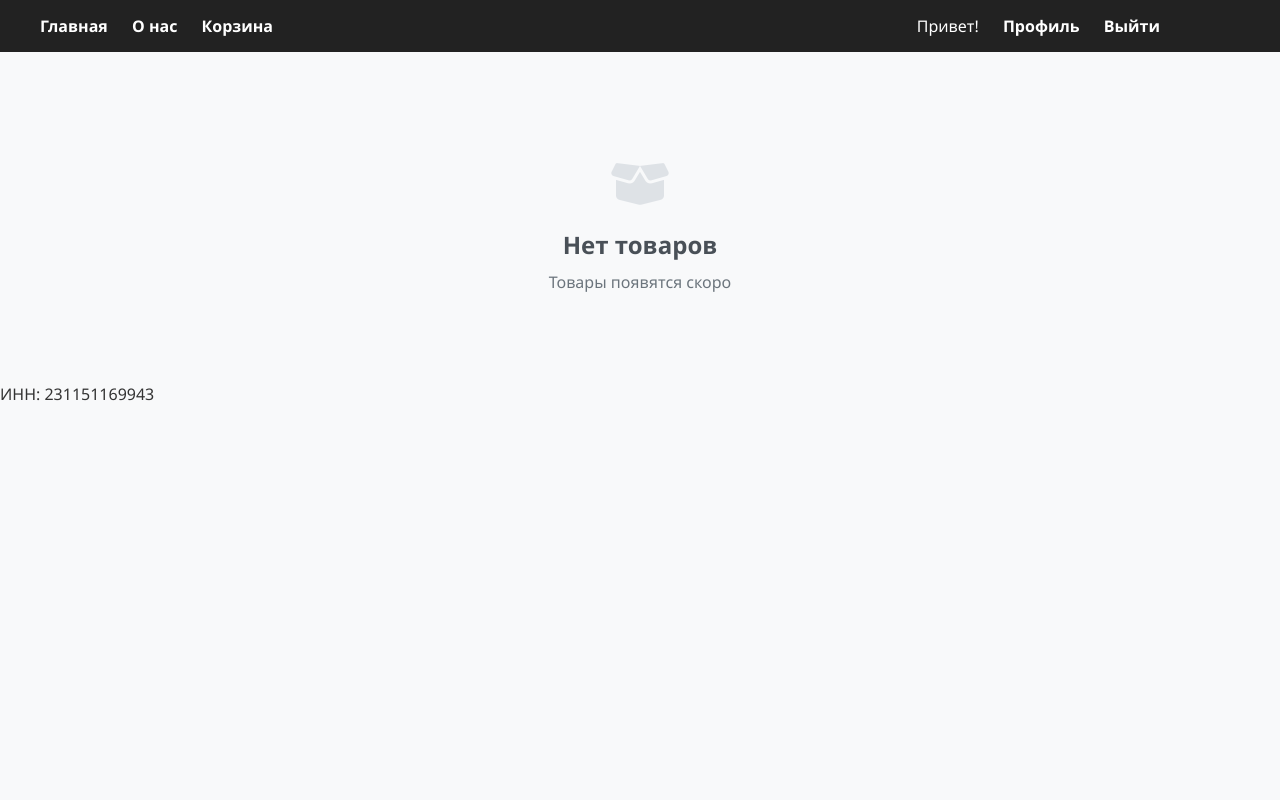
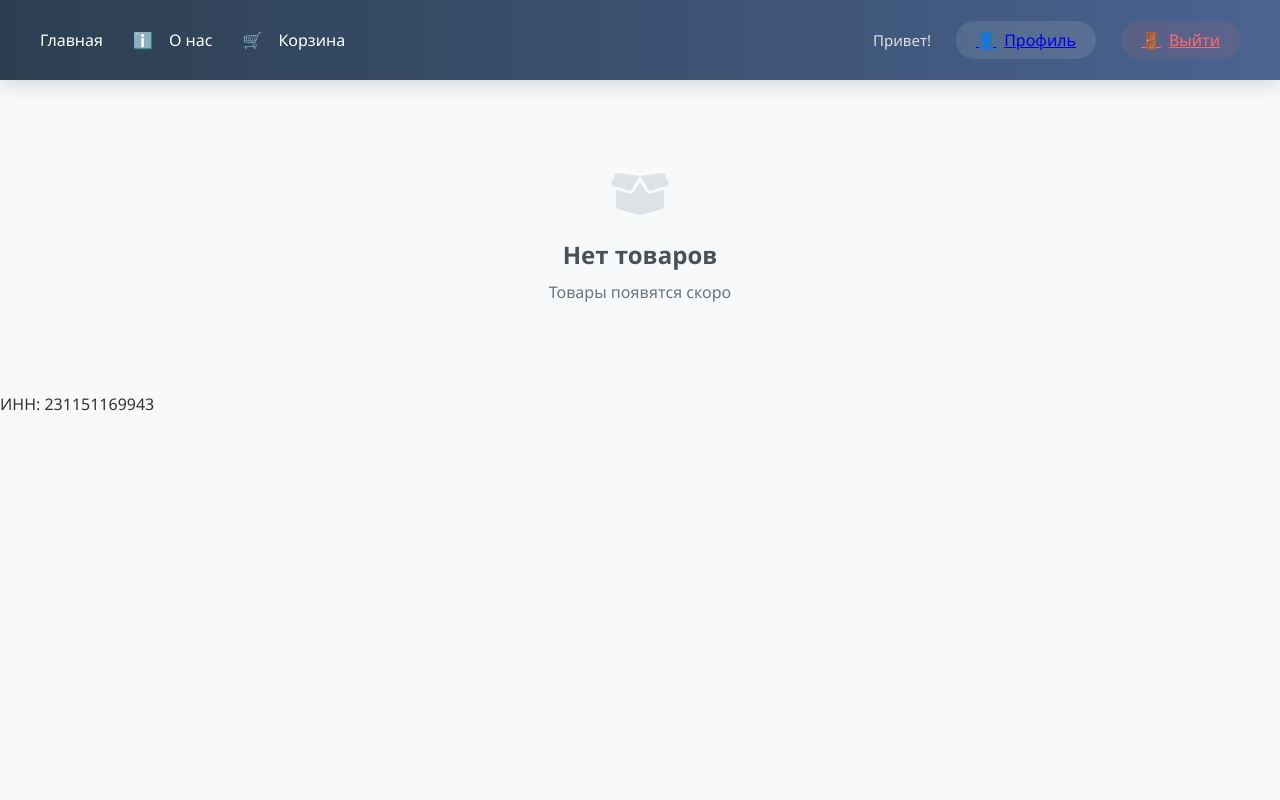
Before and after one commit to thelight21313/mini-shop, a Django app: page / in a window 1280 px wide. Run offline with Django 4.2, Linux system fonts and the light colour scheme; data that the repository does not hold is empty; parts of the project's set-up code (start-up, migrations or seed data) failed here and were passed over.

Commit message:
update header.html

```diff
--- a/main/templates/main/header.html
+++ b/main/templates/main/header.html
@@ -2,55 +2,181 @@
 <html lang="en">
 <head>
   <meta charset="UTF-8">
-  <title>Title</title>
+  <title>Online Store</title>
   <style>
+    * {
+      margin: 0;
+      padding: 0;
+      box-sizing: border-box;
+    }
 
     body {
-            margin: 0;
-            font-family: Arial, sans-serif;
-            background: #f4f4f4;
-            padding-top: 70px
+      font-family: 'Segoe UI', Tahoma, Geneva, Verdana, sans-serif;
+      background: linear-gradient(135deg, #f5f7fa 0%, #c3cfe2 100%);
+      min-height: 100vh;
+      padding-top: 80px;
     }
 
     /* HEADER */
     .navbar {
-            background: #222;
+      background: linear-gradient(90deg, #2c3e50 0%, #4a6491 100%);
       color: white;
-            padding: 15px 40px;
+      padding: 0 40px;
       display: flex;
       justify-content: space-between;
       align-items: center;
-            position: fixed;       /* прилипает к верху */
+      position: fixed;
       top: 0;
       left: 0;
       width: 100%;
+      height: 80px;
+      box-shadow: 0 4px 20px rgba(0, 0, 0, 0.15);
+      z-index: 1000;
     }
 
-        .navbar a {
+    .nav-links {
+      display: flex;
+      align-items: center;
+      gap: 30px;
+    }
+
+    .nav-links a {
       color: white;
       text-decoration: none;
-            margin-right: 20px;
-            font-weight: bold;
+      font-weight: 500;
+      font-size: 16px;
+      padding: 10px 0;
+      position: relative;
+      transition: all 0.3s ease;
+      display: flex;
+      align-items: center;
+      gap: 8px;
     }
 
-        .navbar a:last-child {
-            margin-right: 0;
+    .nav-links a:hover {
+      color: #64b3f4;
+      transform: translateY(-2px);
+    }
+
+    .nav-links a::after {
+      content: '';
+      position: absolute;
+      bottom: 0;
+      left: 0;
+      width: 0;
+      height: 2px;
+      background: #64b3f4;
+      transition: width 0.3s ease;
+    }
+
+    .nav-links a:hover::after {
+      width: 100%;
+    }
+
+    .nav-links a i {
+      font-size: 18px;
+    }
+
+    .user-section {
+      display: flex;
+      align-items: center;
+      gap: 25px;
+    }
+
+    .welcome-text {
+      font-size: 15px;
+      color: #e0e0e0;
+      font-weight: 400;
+    }
+
+    .profile-link {
+      background: rgba(255, 255, 255, 0.1);
+      padding: 8px 20px;
+      border-radius: 20px;
+      transition: all 0.3s ease;
+    }
+
+    .profile-link:hover {
+      background: rgba(255, 255, 255, 0.2);
+      transform: translateY(-2px);
+    }
+
+    .logout-link {
+      color: #ff6b6b;
+      background: rgba(255, 107, 107, 0.1);
+      padding: 8px 20px;
+      border-radius: 20px;
+      transition: all 0.3s ease;
+    }
+
+    .logout-link:hover {
+      background: rgba(255, 107, 107, 0.2);
+      transform: translateY(-2px);
+    }
+
+    /* Иконки псевдоэлементами (если нет FontAwesome) */
+    .nav-links a[href*="home"]::before {
+      content: "🏠";
+      margin-right: 8px;
+    }
+
+    .nav-links a[href*="about"]::before {
+      content: "ℹ️";
+      margin-right: 8px;
+    }
+
+    .nav-links a[href*="cart"]::before {
+      content: "🛒";
+      margin-right: 8px;
+    }
+
+    .profile-link::before {
+      content: "👤";
+      margin-right: 8px;
+    }
+
+    .logout-link::before {
+      content: "🚪";
+      margin-right: 8px;
+    }
+
+    /* Адаптивность */
+    @media (max-width: 768px) {
+      .navbar {
+        padding: 0 20px;
+        height: 70px;
+      }
+
+      .nav-links {
+        gap: 15px;
+      }
+
+      .user-section {
+        gap: 15px;
+      }
+
+      .nav-links a,
+      .welcome-text {
+        font-size: 14px;
+      }
     }
   </style>
+  <!-- Для иконок можно подключить FontAwesome (опционально) -->
+  <!-- <link rel="stylesheet" href="https://cdnjs.cloudflare.com/ajax/libs/font-awesome/6.0.0/css/all.min.css"> -->
 </head>
 <body>
-  <div class="navbar">
-    <div>
+  <nav class="navbar">
+    <div class="nav-links">
       <a href="{%url 'home'%}">Главная</a>
       <a href="{%url 'about'%}">О нас</a>
       <a href="{%url 'cart'%}">Корзина</a>
     </div>
 
-    <div>
-        <span style="margin-right: 20px;">Привет!</span>
-        <a style="margin-right: 20px;" href="{% url 'profile'%}">Профиль</a>
-        <a style="margin-right: 80px;" href="{% url 'exit'%}">Выйти</a>
+    <div class="user-section">
+      <span class="welcome-text">Привет!</span>
+      <a class="profile-link" href="{% url 'profile'%}">Профиль</a>
+      <a class="logout-link" href="{% url 'exit'%}">Выйти</a>
     </div>
-  </div>
+  </nav>
 </body>
 </html>
```
Lines whose indentation alone changed are shown as unchanged.
